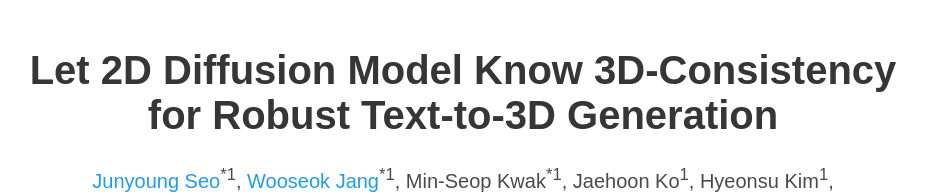
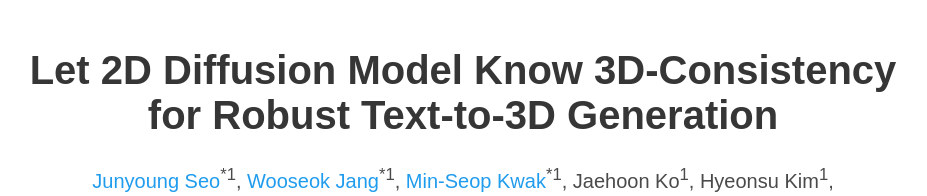
Before and after one commit to cvlab-kaist/3DFuse, a plain HTML site: page index.html in a window 1280 px wide. Shown: the top 196 px of the page, without its empty margins (177-1104 px from the left). Drawn offline with nearby package versions, Linux system fonts and the light colour scheme; some icons are missing; a web font is replaced by a local one.

Commit message:
Update index.html

```diff
--- a/index.html
+++ b/index.html
@@ -49,7 +49,7 @@
             <span class="author-block">
               <a href="https://j0seo.github.io/">Junyoung Seo</a><sup>*1</sup>,</span>
               <a href="https://scholar.google.com/citations?hl=ko&user=7cyLEQ0AAAAJ">Wooseok Jang</a><sup>*1</sup>,</span>
-              Min-Seop Kwak<sup>*1</sup>,</span>
+              <a href="https://scholar.google.com/citations?user=wwLkYtMAAAAJ&hl=en">Min-Seop Kwak</a><sup>*1</sup>,</span>
               Jaehoon Ko<sup>1</sup>,</span>
               Hyeonsu Kim<sup>1</sup>,</span>
               <br>
```
